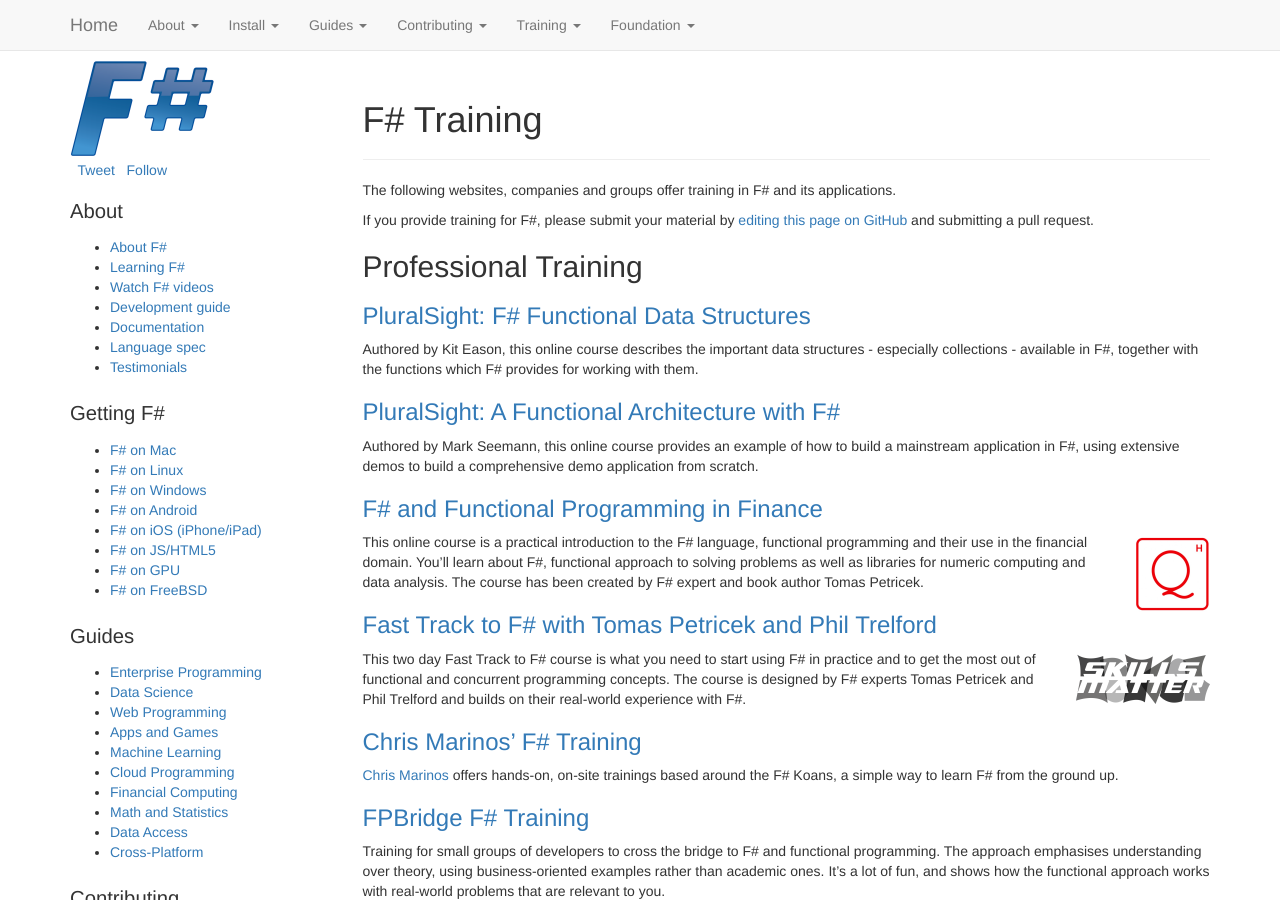
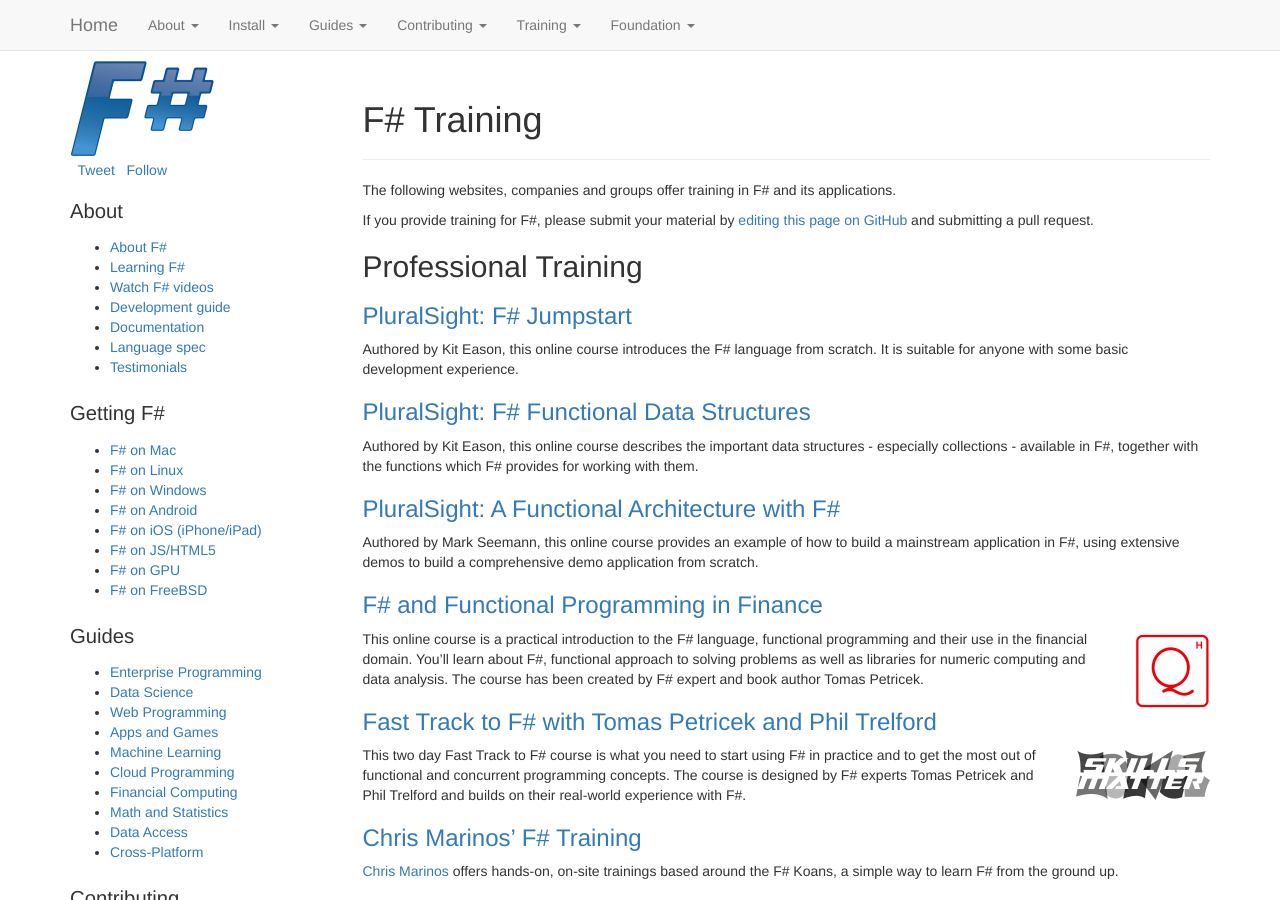
Before and after one commit to fsharp/fsharp.org, a Jekyll site: the page built from training/index.md, in a window 1280 px wide and 900 px high. Built offline with Jekyll 4.4.1, drawn with Linux system fonts in a browser that asks for light colours; nearby versions of some CDN libraries; some web fonts are replaced; comment, search, counter and statistics services are not loaded.

Commit message:
Add F# Jumpstart
Add new Pluralsight course F# Jumpstart

```diff
--- a/training/index.md
+++ b/training/index.md
@@ -10,6 +10,9 @@
 
 ## Professional Training
 
+### [PluralSight: F# Jumpstart](http://pluralsight.com/training/Courses/TableOfContents/fsharp-jumpstart)
+
+Authored by Kit Eason, this online course introduces the F# language from scratch. It is suitable for anyone with some basic development experience.
 
 ### [PluralSight: F# Functional Data Structures](http://pluralsight.com/training/Courses/TableOfContents/fsharp-functional-data-structures)
 
```
